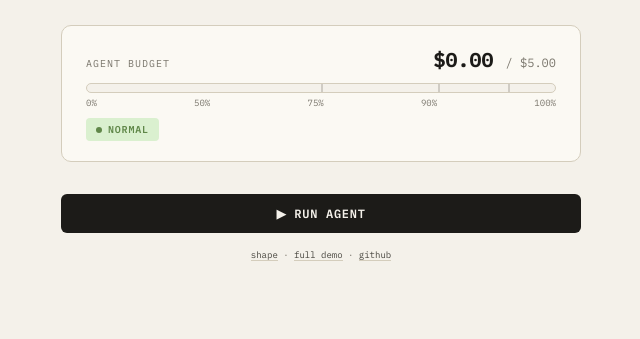
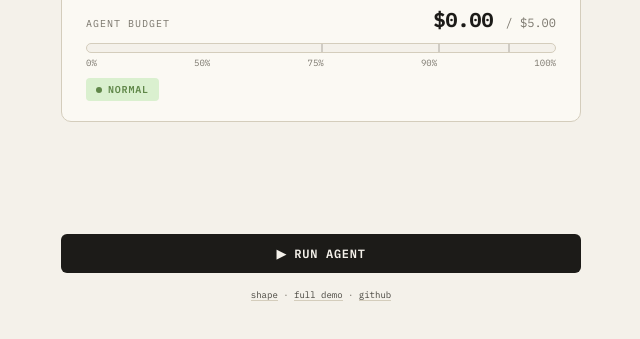
Before and after one commit to vidanov/shape, a website built with Vite: page site/budget-demo.html in a window 1280 px wide. Shown: the part 295-634 px from the top of the page, without its empty margins (319-959 px from the left). Built offline with nearby package versions, Linux system fonts and the light colour scheme.

Commit message:
Move run button below recording area

```diff
--- a/site/budget-demo.html
+++ b/site/budget-demo.html
@@ -68,7 +68,7 @@ body { background: var(--paper); color: var(--ink); font-family: var(--mono); mi
 .streaming .dots span:nth-child(3) { animation-delay: 0.4s }
 @keyframes blink { 50% { opacity: 1 } }
 
-.btn { width: 100%; font-family: var(--mono); font-size: 12px; font-weight: 600; letter-spacing: 0.06em; text-transform: uppercase; background: var(--ink); color: var(--paper); border: none; padding: 12px; border-radius: 6px; cursor: pointer }
+.btn { width: 100%; font-family: var(--mono); font-size: 12px; font-weight: 600; letter-spacing: 0.06em; text-transform: uppercase; background: var(--ink); color: var(--paper); border: none; padding: 12px; border-radius: 6px; cursor: pointer; margin-top: 80px }
 .btn:hover { background: #000 }
 .btn:disabled { opacity: 0.4; cursor: not-allowed }
 .foot { text-align: center; margin-top: 16px; font-size: 9px; color: var(--ink-3) }
```
